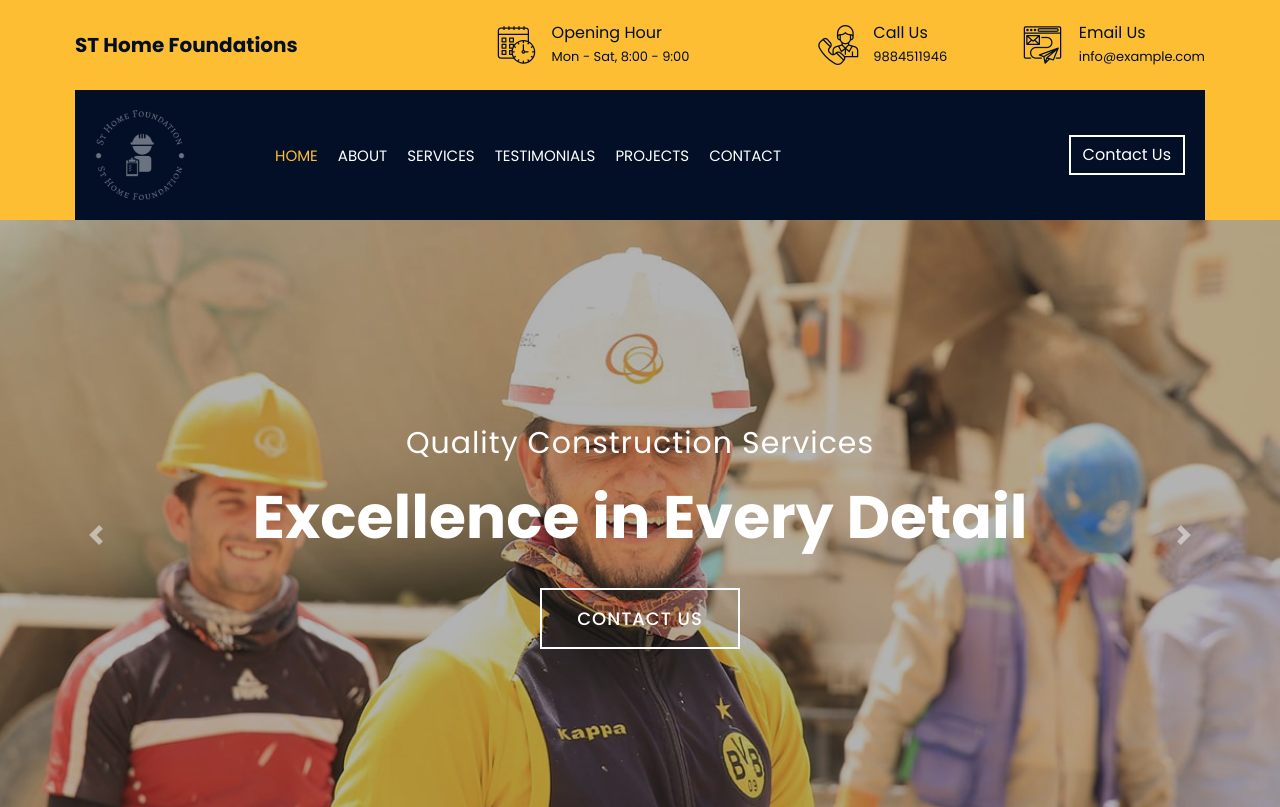
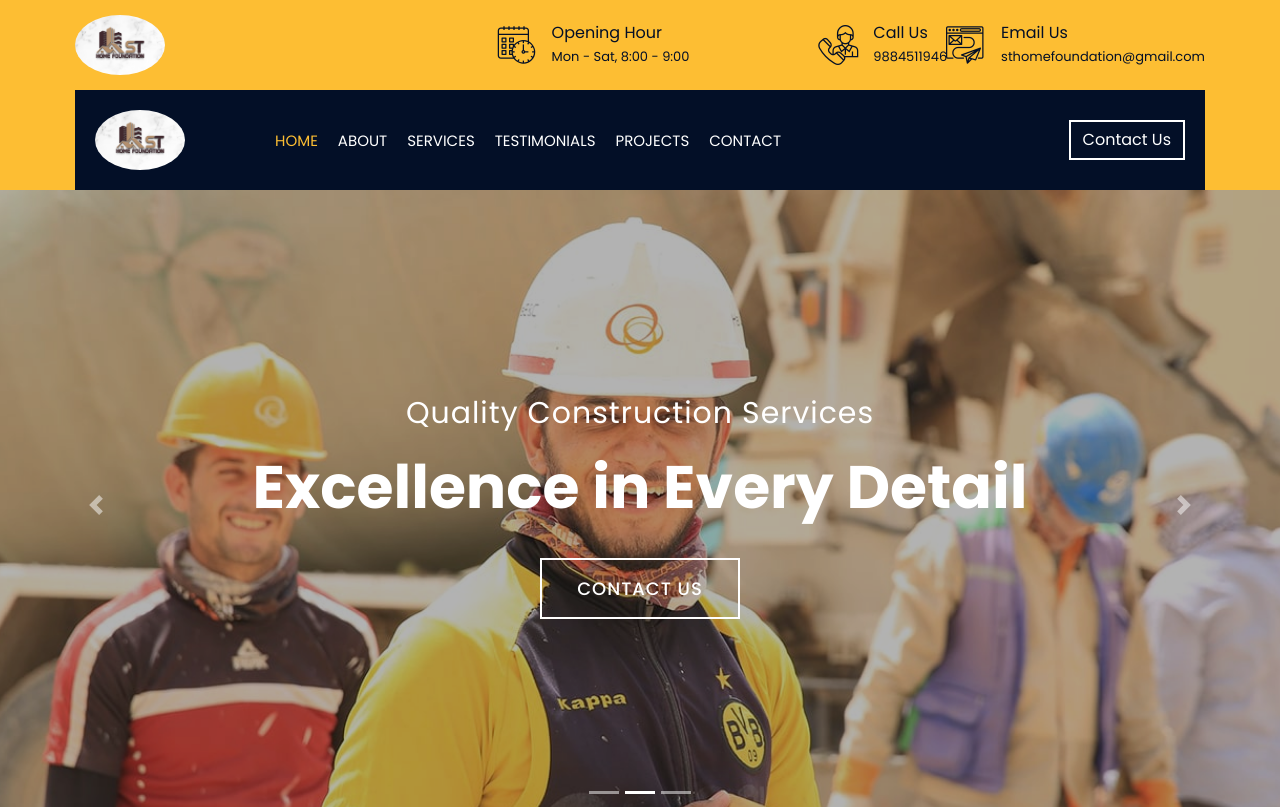
Before and after one commit to Acmeflaretec/St-Home-Foundation, a plain HTML site: page index.html in a window 1280 px wide. Shown: the top 807 px of the page. Drawn offline with nearby package versions, Linux system fonts and the light colour scheme.

Commit message:
first updation

```diff
--- a/css/style.css
+++ b/css/style.css
@@ -119,6 +119,7 @@ a:focus {
 .top-bar .logo img {
   max-width: 100%;
   max-height: 60px;
+  border-radius: 100%;
 }
 
 .top-bar .top-bar-item {
@@ -185,8 +186,9 @@ a:focus {
 
 .nav-bar .logo img{
   max-width: 100%;
-  max-height: 90px;
+  max-height: 60px;
   margin-right: 80px;
+  border-radius: 100%;
 }
 
 .nav-bar.nav-sticky {
--- a/index.html
+++ b/index.html
@@ -38,8 +38,8 @@
                     <div class="col-lg-4 col-md-12">
                         <div class="logo">
                             <a href="index.html">
-                                <h1>ST Home Foundations</h1>
-                                <!-- <img src="img/st-home-foundation-high-resolution-logo-transparent.png" alt="Logo"> -->
+                                <!-- <h1>ST Home Foundations</h1> -->
+                                <img src="img/newlogo.jpeg" alt="Logo">
                             </a>
                         </div>
                     </div>
@@ -76,7 +76,7 @@
                                     </div>
                                     <div class="top-bar-text">
                                         <h3>Email Us</h3>
-                                        <p>info@example.com</p>
+                                        <p>sthomefoundation@gmail.com</p>
                                     </div>
                                 </div>
                             </div>
@@ -94,7 +94,7 @@
                     <div class="logo">
                         <a href="index.html">
 
-                            <img src="img/st-home-foundation-high-resolution-logo-transparent.png" alt="Logo">
+                            <img src="img/newlogo.jpeg" alt="Logo">
                         </a>
                     </div>
                     <button type="button" class="navbar-toggler" data-toggle="collapse" data-target="#navbarCollapse">
@@ -220,7 +220,7 @@
                 <div class="row align-items-center">
                     <div class="col-lg-5 col-md-6">
                         <div class="about-img">
-                            <img src="img/about.jpg" alt="Image">
+                            <img src="img/portfolio3.jpeg" alt="Image">
                         </div>
                     </div>
                     <div class="col-lg-7 col-md-6">
@@ -262,7 +262,7 @@
                                     <i class="flaticon-worker"></i>
                                 </div>
                                 <div class="fact-text">
-                                    <h2 data-toggle="counter-up">78</h2>
+                                    <h2 data-toggle="counter-up">48</h2>
                                     <p>Expert Workers</p>
                                 </div>
                             </div>
@@ -271,7 +271,7 @@
                                     <i class="flaticon-building"></i>
                                 </div>
                                 <div class="fact-text">
-                                    <h2 data-toggle="counter-up">285</h2>
+                                    <h2 data-toggle="counter-up">30</h2>
                                     <p>Happy Clients</p>
                                 </div>
                             </div>
@@ -284,7 +284,7 @@
                                     <i class="flaticon-address"></i>
                                 </div>
                                 <div class="fact-text">
-                                    <h2 data-toggle="counter-up">300</h2>
+                                    <h2 data-toggle="counter-up">23</h2>
                                     <p>Completed Projects</p>
                                 </div>
                             </div>
@@ -293,7 +293,7 @@
                                     <i class="flaticon-crane"></i>
                                 </div>
                                 <div class="fact-text">
-                                    <h2 data-toggle="counter-up">15</h2>
+                                    <h2 data-toggle="counter-up">07</h2>
                                     <p>Running Projects</p>
                                 </div>
                             </div>
@@ -590,7 +590,8 @@
                                 <i class="flaticon-address"></i>
                                 <div class="contact-text">
                                     <h2>Location</h2>
-                            <a href="https://www.google.com/maps?ll=20.26896,85.784256&z=15&t=m&hl=en&gl=IN&mapclient=embed&q=Khandagiri+Bari+Rd+Khandagiri+Bhubaneswar,+Odisha+751030">
+                                    <a
+                                        href="https://www.google.com/maps?ll=20.26896,85.784256&z=15&t=m&hl=en&gl=IN&mapclient=embed&q=Khandagiri+Bari+Rd+Khandagiri+Bhubaneswar,+Odisha+751030">
                                         <p>SiMANCHAL patra Flat.no 1215/1477
                                             Khandagiri bari
                                             Ghatikaia part
@@ -612,29 +613,34 @@
                                 <i class="flaticon-send-mail"></i>
                                 <div class="contact-text">
                                     <h2>Email</h2>
-                            <p>info@example.com</p>
+                                    <p>sthomefoundation@gmail.com</p>
                                 </div>
                             </div>
                         </div>
                     </div>
                     <div class="col-md-6">
-                <div class="contact-form">
+                        <div class=" contact-form">
                         <div id="success"></div>
                         <form name="sentMessage" id="contactForm" novalidate="novalidate">
                             <div class="control-group">
-                            <input type="text" class="form-control" id="name" placeholder="Your Name" required="required" data-validation-required-message="Please enter your name" />
+                                <input type="text" class="form-control" id="name" placeholder="Your Name"
+                                    required="required" data-validation-required-message="Please enter your name" />
                                 <p class="help-block text-danger"></p>
                             </div>
                             <div class="control-group">
-                            <input type="email" class="form-control" id="email" placeholder="Your Email" required="required" data-validation-required-message="Please enter your email" />
+                                <input type="email" class="form-control" id="email" placeholder="Your Email"
+                                    required="required" data-validation-required-message="Please enter your email" />
                                 <p class="help-block text-danger"></p>
                             </div>
                             <div class="control-group">
-                            <input type="text" class="form-control" id="phone" placeholder="Phone Number" required="required" data-validation-required-message="Please enter your phone number" />
+                                <input type="text" class="form-control" id="phone" placeholder="Phone Number"
+                                    required="required"
+                                    data-validation-required-message="Please enter your phone number" />
                                 <p class="help-block text-danger"></p>
                             </div>
                             <div class="control-group">
-                            <textarea class="form-control" id="message" placeholder="Message" required="required" data-validation-required-message="Please enter your message"></textarea>
+                                <textarea class="form-control" id="message" placeholder="Message" required="required"
+                                    data-validation-required-message="Please enter your message"></textarea>
                                 <p class="help-block text-danger"></p>
                             </div>
                             <div>
@@ -653,13 +659,14 @@
 
 
     <!-- Footer Start -->
-        <div  class="footer wow fadeIn" data-wow-delay="0.3s">
+    <div class="footer wow fadeIn" data-wow-delay="0.3s">
         <div class="container">
             <div class="row">
                 <div class="col-md-6 col-lg-3">
                     <div class="footer-contact">
                         <h2>Office Contact</h2>
-                            <a href="https://www.google.com/maps?ll=20.26896,85.784256&z=15&t=m&hl=en&gl=IN&mapclient=embed&q=Khandagiri+Bari+Rd+Khandagiri+Bhubaneswar,+Odisha+751030">
+                        <a
+                            href="https://www.google.com/maps?ll=20.26896,85.784256&z=15&t=m&hl=en&gl=IN&mapclient=embed&q=Khandagiri+Bari+Rd+Khandagiri+Bhubaneswar,+Odisha+751030">
                             <p><i class="fa fa-map-marker-alt"></i>SiMANCHAL patra Flat.no 1215/1477
                                 Khandagiri bari
                                 Ghatikaia part
@@ -672,8 +679,8 @@
                         <a href="tel:9790704630">
                             <p><i class="fa fa-phone-alt"></i>9790704630</p>
                         </a>
-                            <a href="mailto:info@example.com">
-                                <p><i class="fa fa-envelope"></i>info@example.com</p>
+                        <a href="mailto:sthomefoundation@gmail.com">
+                            <p><i class="fa fa-envelope"></i>sthomefoundation@gmail.com</p>
                         </a>
                         <div class="footer-social">
                             <a href=""><i class="fab fa-facebook-f"></i></a>
```
Also changed, not shown: img/bg-form.jpg (added), img/newlogo.jpeg (added), img/title-img.png (added), img/title-img2.png (added), img/title-img3.png (added). Lines whose indentation alone changed are shown as unchanged.
